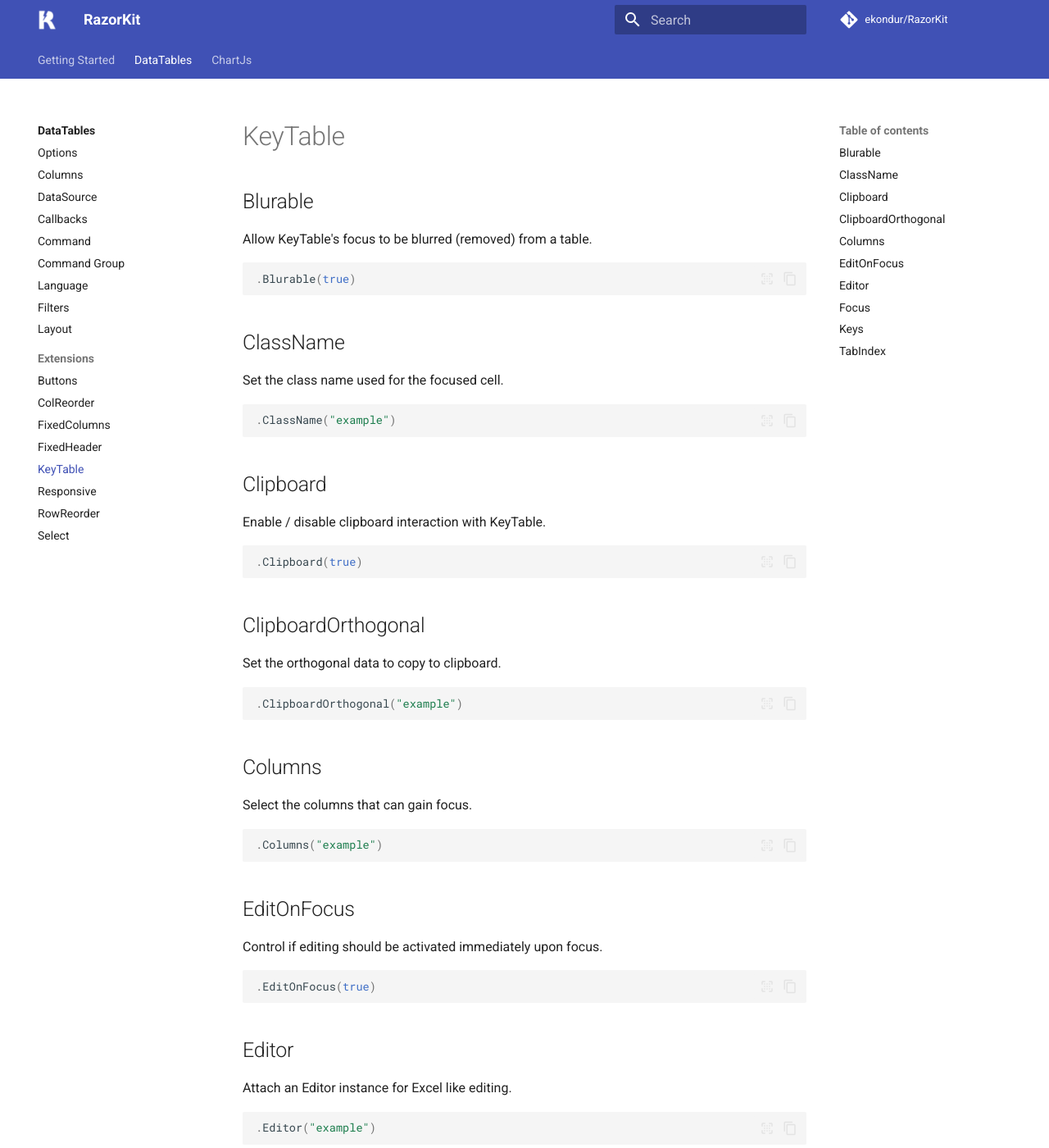
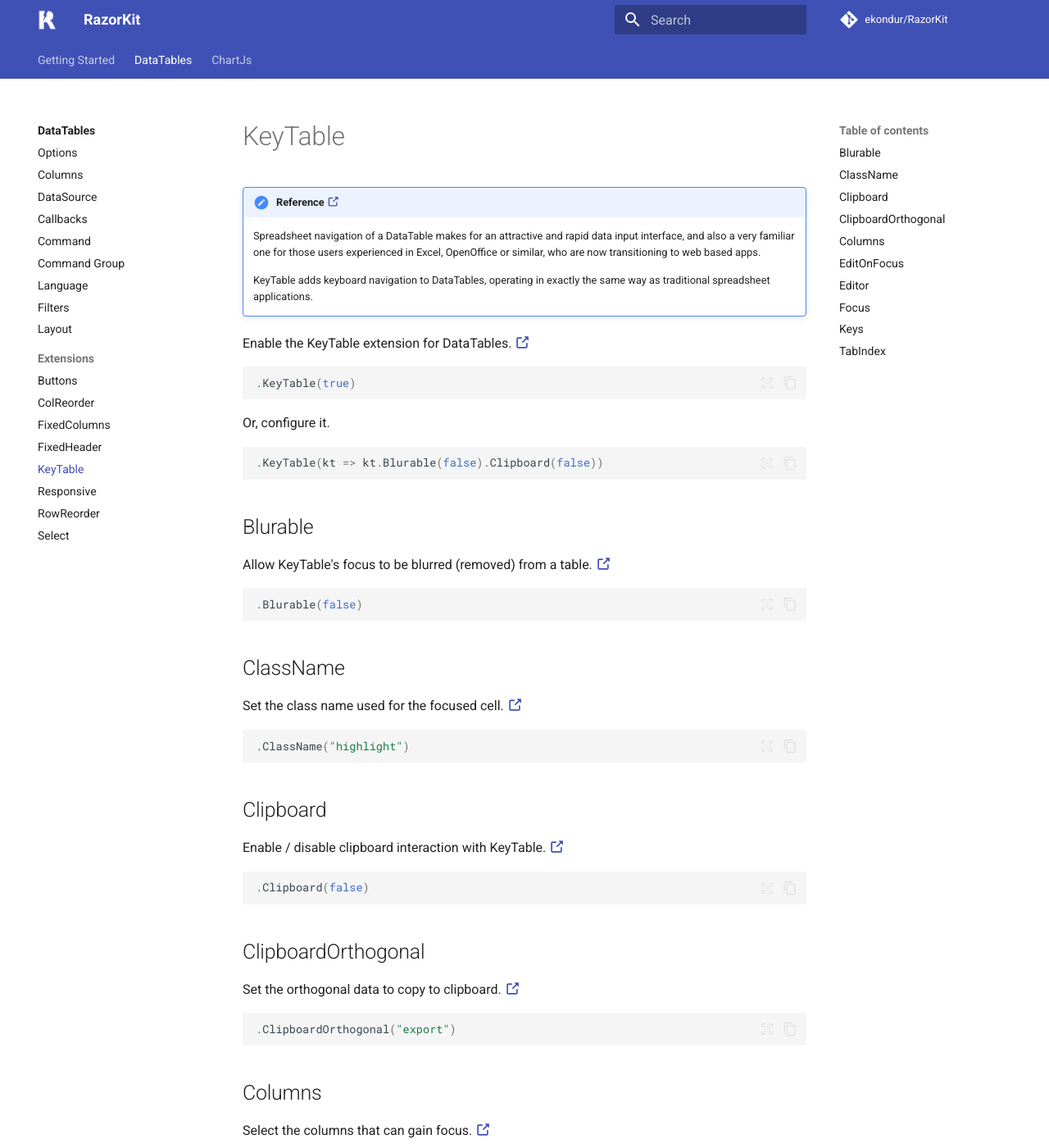
Before and after one commit to ekondur/RazorKit, an MkDocs documentation site: the page built from docs/datatables/extensions/keytable.md, in a window 1280 px wide and 1400 px high. Shown: the whole window at 82% size. Built offline with MkDocs 1.6.1 and Material for MkDocs 9.7.7, drawn with Linux system fonts in a browser that asks for light colours; comment, search, counter and statistics services are not loaded; some of the changed text lies outside the part shown.

Commit message:
update keytable doc

````diff
--- a/docs/datatables/extensions/keytable.md
+++ b/docs/datatables/extensions/keytable.md
@@ -1,59 +1,85 @@
+!!! note "Reference [:octicons-link-external-16:](https://datatables.net/extensions/keytable/)"
+	Spreadsheet navigation of a DataTable makes for an attractive and rapid data input interface,
+	and also a very familiar one for those users experienced in Excel, OpenOffice or similar, who are now transitioning to web based apps.
+
+	KeyTable adds keyboard navigation to DataTables, operating in exactly the same way as traditional spreadsheet applications.
+
+Enable the KeyTable extension for DataTables.
+[:octicons-link-external-16:](https://datatables.net/reference/option/keys)
+```csharp
+.KeyTable(true)
+```
+Or, configure it.
+```csharp
+.KeyTable(kt => kt.Blurable(false).Clipboard(false))
+```
+
 ## Blurable
 Allow KeyTable's focus to be blurred (removed) from a table.
+[:octicons-link-external-16:](https://datatables.net/reference/option/keys.blurable)
 ```csharp
-.Blurable(true)
+.Blurable(false)
 ```
 
 ## ClassName
 Set the class name used for the focused cell.
+[:octicons-link-external-16:](https://datatables.net/reference/option/keys.className)
 ```csharp
-.ClassName("example")
+.ClassName("highlight")
 ```
 
 ## Clipboard
 Enable / disable clipboard interaction with KeyTable.
+[:octicons-link-external-16:](https://datatables.net/reference/option/keys.clipboard)
 ```csharp
-.Clipboard(true)
+.Clipboard(false)
 ```
 
 ## ClipboardOrthogonal
 Set the orthogonal data to copy to clipboard.
+[:octicons-link-external-16:](https://datatables.net/reference/option/keys.clipboardOrthogonal)
 ```csharp
-.ClipboardOrthogonal("example")
+.ClipboardOrthogonal("export")
 ```
 
 ## Columns
 Select the columns that can gain focus.
+[:octicons-link-external-16:](https://datatables.net/reference/option/keys.columns)
 ```csharp
-.Columns("example")
+.Columns(":not(:last-child)")
 ```
 
 ## EditOnFocus
 Control if editing should be activated immediately upon focus.
+[:octicons-link-external-16:](https://datatables.net/reference/option/keys.editOnFocus)
 ```csharp
 .EditOnFocus(true)
 ```
 
 ## Editor
 Attach an Editor instance for Excel like editing.
+[:octicons-link-external-16:](https://datatables.net/reference/option/keys.editor)
 ```csharp
-.Editor("example")
+.Editor("editor")
 ```
 
 ## Focus
 Cell to receive initial focus in the table.
+[:octicons-link-external-16:](https://datatables.net/reference/option/keys.focus)
 ```csharp
-.Focus("example")
+.Focus(":eq(0)")
 ```
 
 ## Keys
 Limit the keys that KeyTable will listen for and take action on.
+[:octicons-link-external-16:](https://datatables.net/reference/option/keys.keys)
 ```csharp
-.Keys(default)
+.Keys(0, 1)
 ```
 
 ## TabIndex
 Set the table's tab index for when it will receive focus.
+[:octicons-link-external-16:](https://datatables.net/reference/option/keys.tabIndex)
 ```csharp
-.TabIndex(15)
+.TabIndex(-1)
 ```
````
Also changed, not shown: docs/datatables/options.md (+0 -6 lines), docs/index.md (+1 -4 lines).
